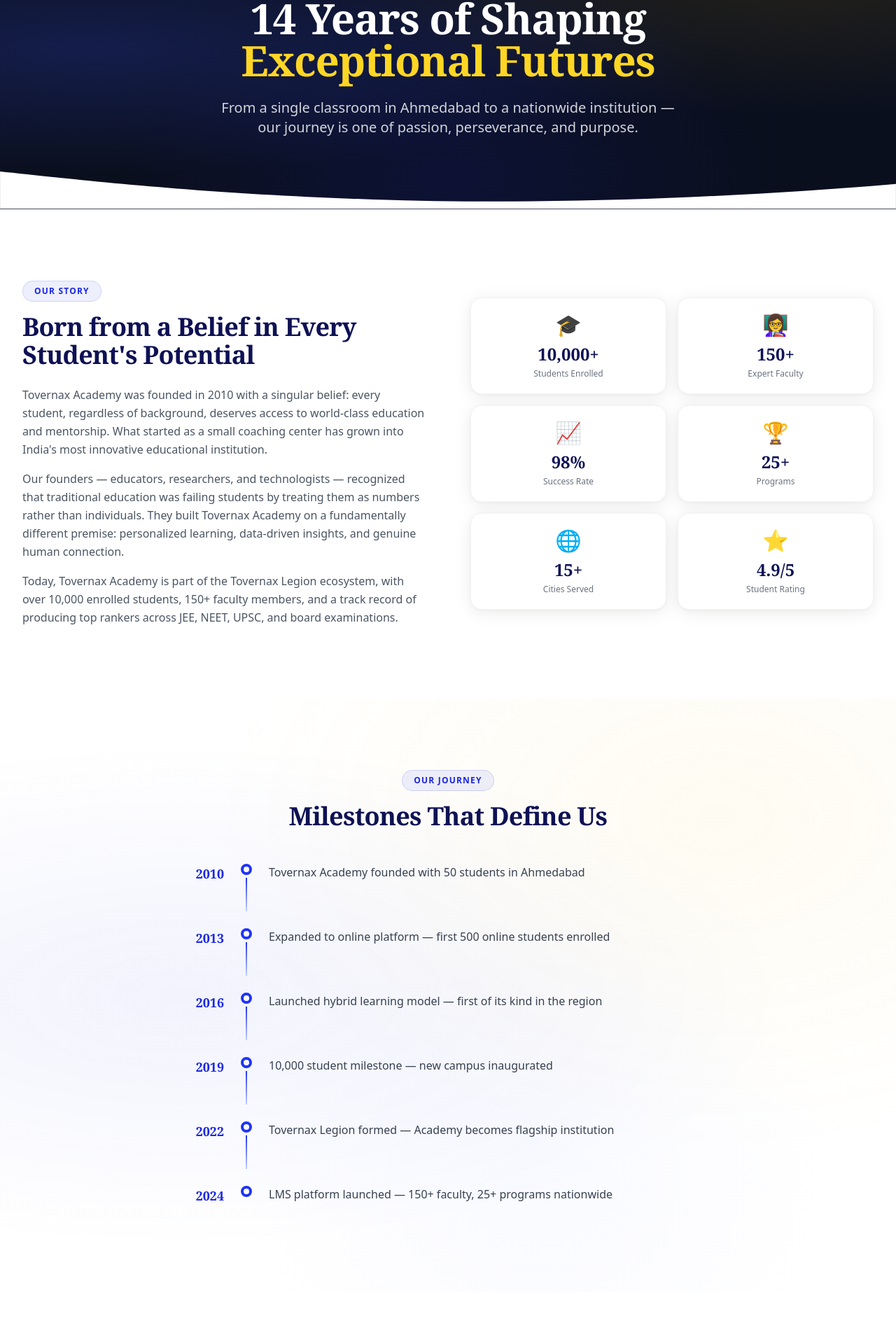
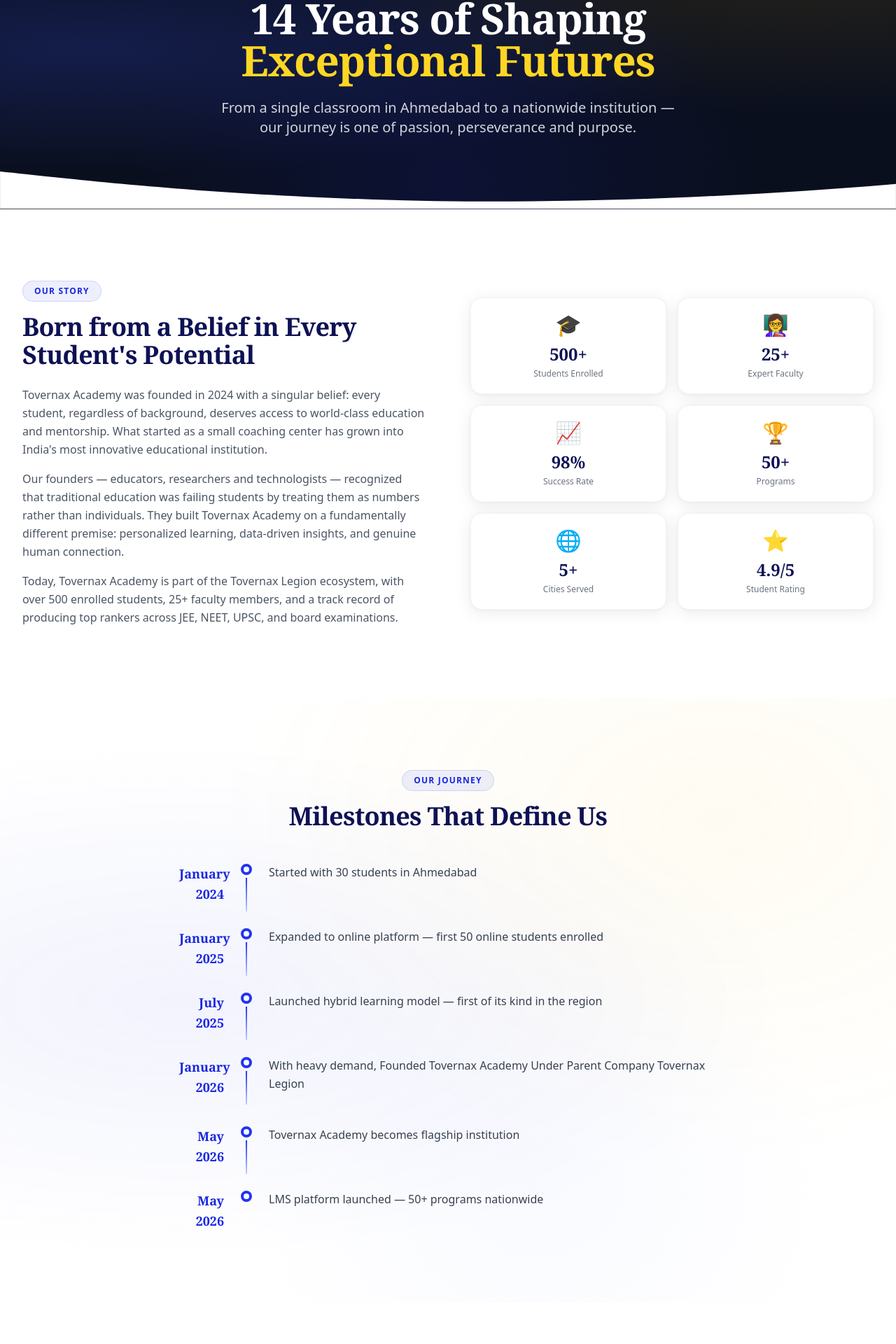
Before and after one commit to TovernaxLegion/Tovernax-Legion, a Next.js app: page /about in a window 1280 px wide. Shown: the part 256-2176 px from the top of the page at 70% size. Built offline with nearby package versions, Linux system fonts and the light colour scheme.

Commit message:
Update page.tsx

```diff
--- a/src/app/about/page.tsx
+++ b/src/app/about/page.tsx
@@ -7,7 +7,7 @@
 };
 
 const LEADERSHIP = [
-  { name: "Dr. Amitava Bose", role: "Director & Founder", expertise: "Former IIT Professor • 25 Years in Education", avatar: "AB" },
+  { name: "Praveer Upadhyay", role: "Director & Founder", expertise: "Defence, Indutry and Academia • 09 Years in Education", avatar: "AB" },
   { name: "Priyanka Sharma", role: "Academic Director", expertise: "M.Ed, PhD • Curriculum Design Expert", avatar: "PS" },
   { name: "Rahul Tiwari", role: "Head of Competitive Prep", expertise: "IIT Alumni • JEE Expert Mentor", avatar: "RT" },
   { name: "Meena Krishnan", role: "Director of Counseling", expertise: "Psychologist • 18 Years Experience", avatar: "MK" },
@@ -16,12 +16,12 @@
 ];
 
 const MILESTONES = [
-  { year: "2010", event: "Tovernax Academy founded with 50 students in Ahmedabad" },
-  { year: "2013", event: "Expanded to online platform — first 500 online students enrolled" },
-  { year: "2016", event: "Launched hybrid learning model — first of its kind in the region" },
-  { year: "2019", event: "10,000 student milestone — new campus inaugurated" },
-  { year: "2022", event: "Tovernax Legion formed — Academy becomes flagship institution" },
-  { year: "2024", event: "LMS platform launched — 150+ faculty, 25+ programs nationwide" },
+  { year: "January 2024", event: "Started with 30 students in Ahmedabad" },
+  { year: "January 2025", event: "Expanded to online platform — first 50 online students enrolled" },
+  { year: "July 2025", event: "Launched hybrid learning model — first of its kind in the region" },
+  { year: "January 2026", event: "With heavy demand, Founded Tovernax Academy Under Parent Company Tovernax Legion" },
+  { year: "May 2026", event: "Tovernax Academy becomes flagship institution" },
+  { year: "May 2026", event: "LMS platform launched — 50+ programs nationwide" },
 ];
 
 export default function AboutPage() {
@@ -39,7 +39,7 @@
             <span style={{ color: "#ffd624" }}>Exceptional Futures</span>
           </h1>
           <p className="text-gray-300 text-xl max-w-2xl mx-auto">
-            From a single classroom in Ahmedabad to a nationwide institution — our journey is one of passion, perseverance, and purpose.
+            From a single classroom in Ahmedabad to a nationwide institution — our journey is one of passion, perseverance and purpose.
           </p>
         </div>
         <div className="absolute bottom-0 left-0 right-0">
@@ -60,23 +60,23 @@
               </h2>
               <div className="space-y-4 text-gray-600 leading-relaxed">
                 <p>
-                  Tovernax Academy was founded in 2010 with a singular belief: every student, regardless of background, deserves access to world-class education and mentorship. What started as a small coaching center has grown into India's most innovative educational institution.
+                  Tovernax Academy was founded in 2024 with a singular belief: every student, regardless of background, deserves access to world-class education and mentorship. What started as a small coaching center has grown into India's most innovative educational institution.
                 </p>
                 <p>
-                  Our founders — educators, researchers, and technologists — recognized that traditional education was failing students by treating them as numbers rather than individuals. They built Tovernax Academy on a fundamentally different premise: personalized learning, data-driven insights, and genuine human connection.
+                  Our founders — educators, researchers and technologists — recognized that traditional education was failing students by treating them as numbers rather than individuals. They built Tovernax Academy on a fundamentally different premise: personalized learning, data-driven insights, and genuine human connection.
                 </p>
                 <p>
-                  Today, Tovernax Academy is part of the Tovernax Legion ecosystem, with over 10,000 enrolled students, 150+ faculty members, and a track record of producing top rankers across JEE, NEET, UPSC, and board examinations.
+                  Today, Tovernax Academy is part of the Tovernax Legion ecosystem, with over 500 enrolled students, 25+ faculty members, and a track record of producing top rankers across JEE, NEET, UPSC, and board examinations.
                 </p>
               </div>
             </div>
             <div className="grid grid-cols-2 gap-4 reveal-right">
               {[
-                { emoji: "🎓", value: "10,000+", label: "Students Enrolled" },
-                { emoji: "👩‍🏫", value: "150+", label: "Expert Faculty" },
+                { emoji: "🎓", value: "500+", label: "Students Enrolled" },
+                { emoji: "👩‍🏫", value: "25+", label: "Expert Faculty" },
                 { emoji: "📈", value: "98%", label: "Success Rate" },
-                { emoji: "🏆", value: "25+", label: "Programs" },
-                { emoji: "🌐", value: "15+", label: "Cities Served" },
+                { emoji: "🏆", value: "50+", label: "Programs" },
+                { emoji: "🌐", value: "5+", label: "Cities Served" },
                 { emoji: "⭐", value: "4.9/5", label: "Student Rating" },
               ].map((stat) => (
                 <div key={stat.label} className="card-premium p-5 text-center">
```
